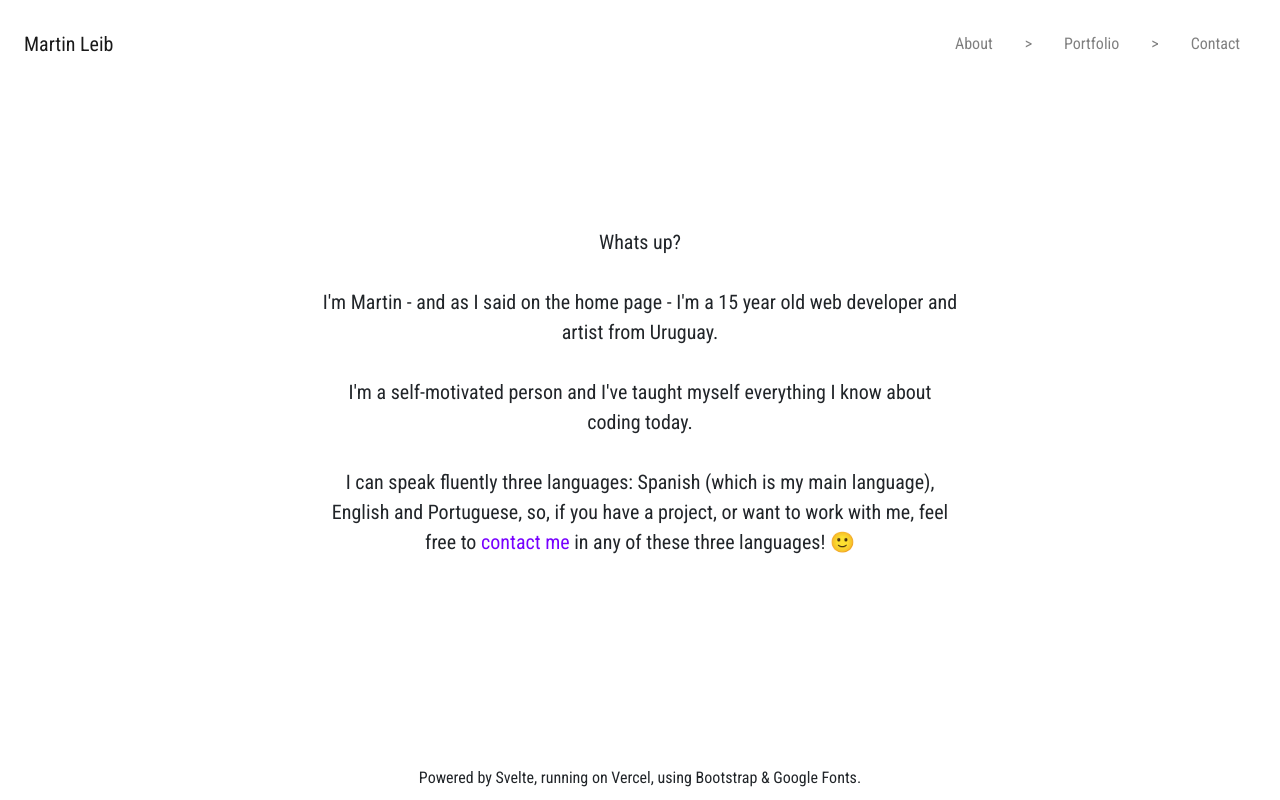
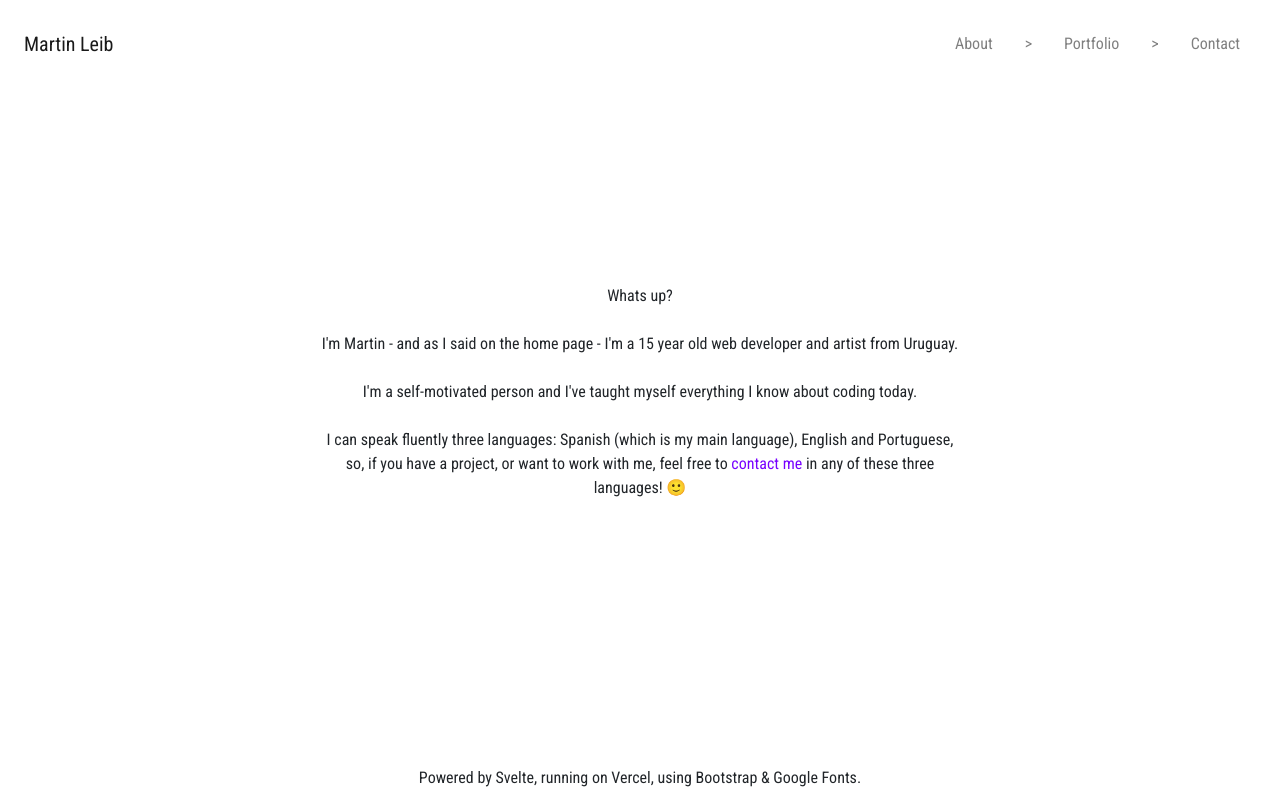
Before and after one commit to sillystars/leib.uy, a Svelte app: page /about in a window 1280 px wide. Built offline with nearby package versions, Linux system fonts and the light colour scheme; a small style sheet from the web is missing.

Commit message:
fix email

```diff
--- a/src/routes/AboutText.svelte
+++ b/src/routes/AboutText.svelte
@@ -1,4 +1,4 @@
-<div class="abinf vc hc" style="font-size: 125%">
+<div class="abinf vc hc" style="font-size: 100%">
     <p id="title">
         <span
             class="animate__animated animate__fadeInUp"
```
Also changed, not shown: src/routes/Email.svelte (indentation only).
